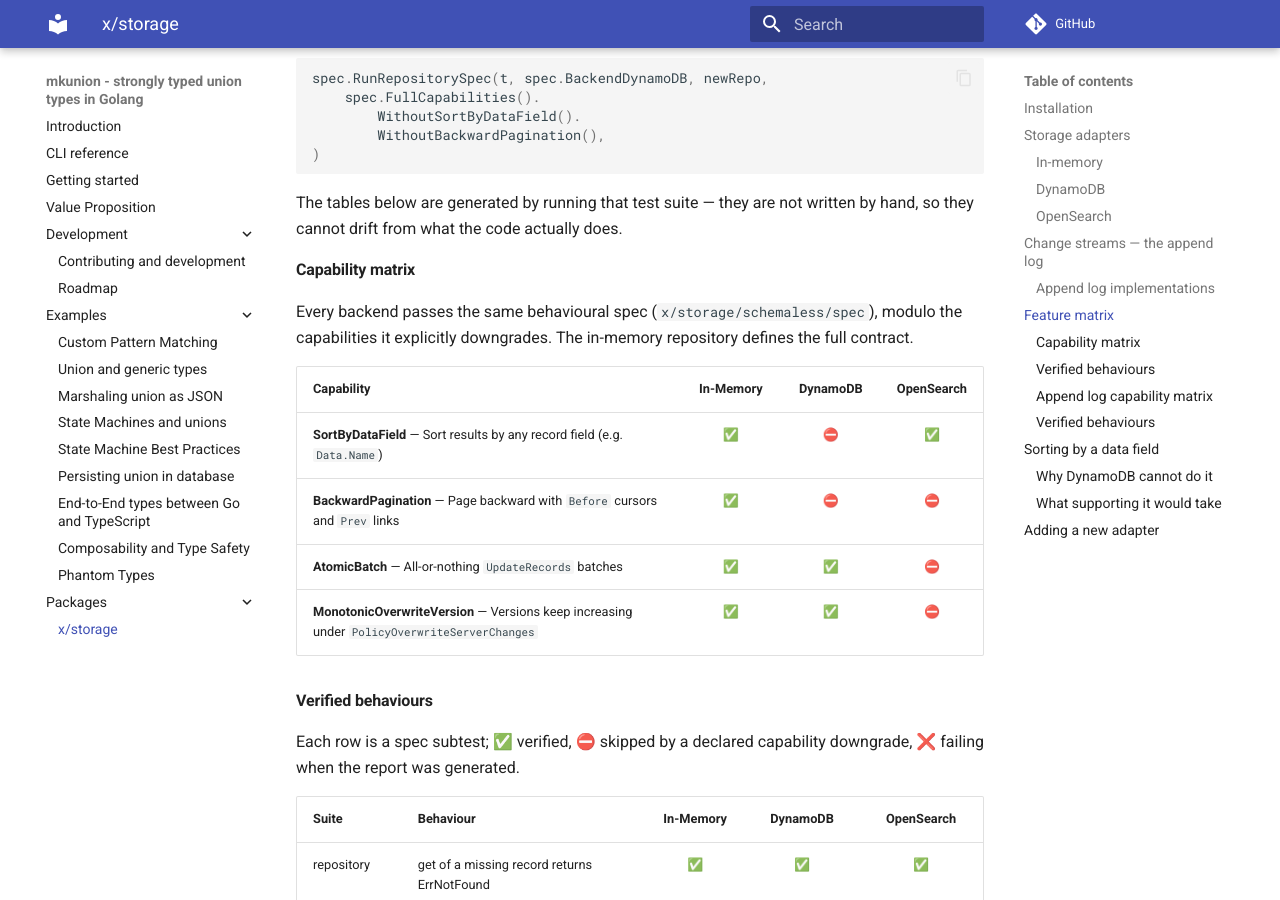
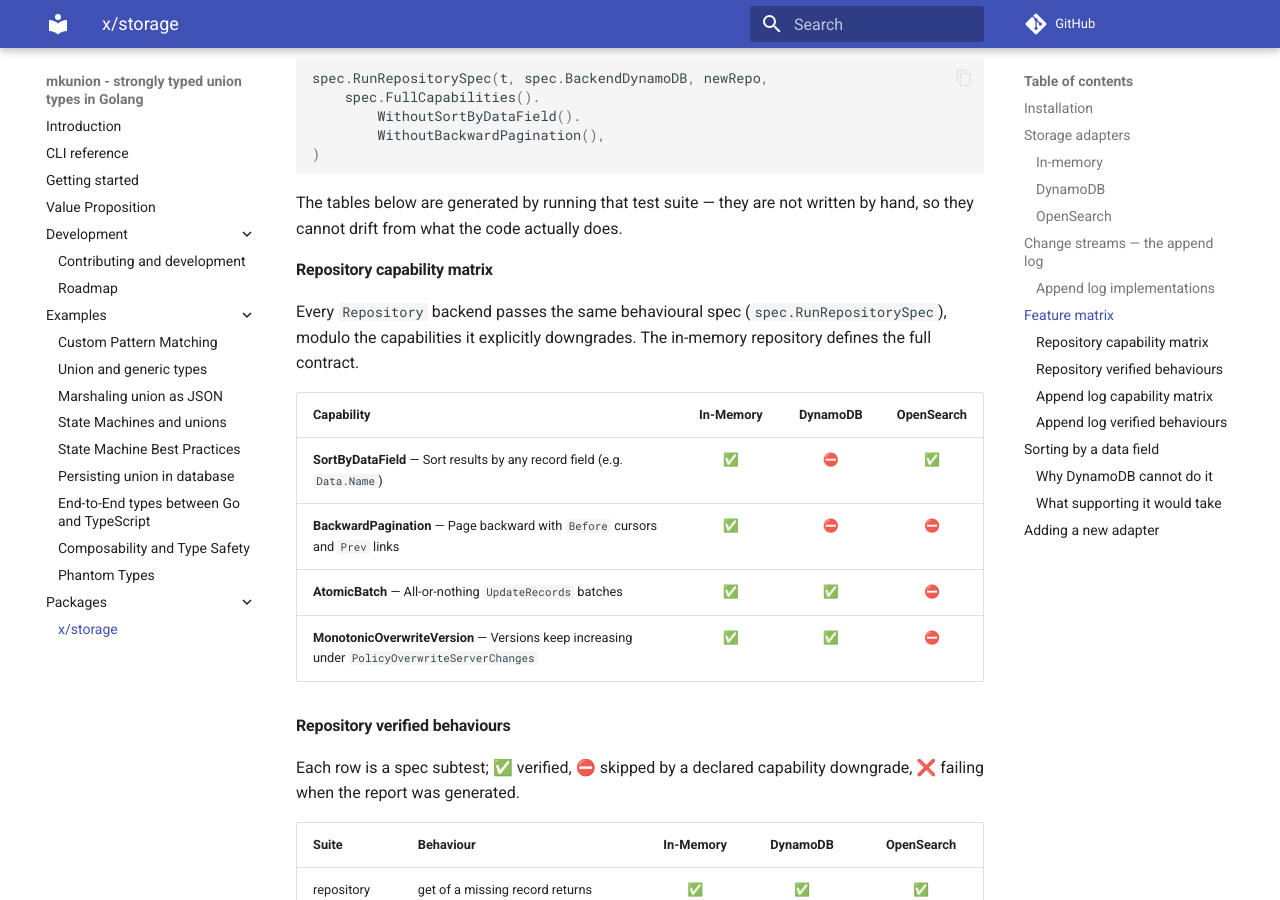
Before and after one commit to widmogrod/mkunion, an MkDocs documentation site: the page built from docs/packages/storage.md, in a window 1280 px wide and 900 px high, scrolled down 2820 px. Built offline with MkDocs 1.6.1 and Material for MkDocs 9.7.7, drawn with Linux system fonts in a browser that asks for light colours; comment, search, counter and statistics services are not loaded; some of the changed text lies outside the part shown.

Commit message:
docs(spec): section headings name their subject
The generated report had two ambiguous "Capability matrix" /
"Verified behaviours" heading pairs. Each section now names what it
covers: "Repository capability matrix" / "Repository verified
behaviours" and "Append log capability matrix" / "Append log
verified behaviours"; the repository prose also names
spec.RunRepositorySpec explicitly.

Co-Authored-By: Claude Fable 5 <noreply@anthropic.com>
Claude-Session: https://claude.ai/code/session_014gyKJeuKEnDg33W5G6B6ts

```diff
--- a/x/storage/README.md
+++ b/x/storage/README.md
@@ -73,11 +73,11 @@ full guide.
 <!-- BEGIN mkunion:storage-capabilities -->
 <!-- Code generated by the x/storage/schemaless/spec test suite. DO NOT EDIT. -->
 
-#### Capability matrix
+#### Repository capability matrix
 
-Every backend passes the same behavioural spec (`x/storage/schemaless/spec`),
-modulo the capabilities it explicitly downgrades. The in-memory repository
-defines the full contract.
+Every `Repository` backend passes the same behavioural spec
+(`spec.RunRepositorySpec`), modulo the capabilities it explicitly
+downgrades. The in-memory repository defines the full contract.
 
 | Capability | In-Memory | DynamoDB | OpenSearch |
 |---|:---:|:---:|:---:|
@@ -86,7 +86,7 @@ defines the full contract.
 | **AtomicBatch** — All-or-nothing `UpdateRecords` batches | ✅ | ✅ | ⛔ |
 | **MonotonicOverwriteVersion** — Versions keep increasing under `PolicyOverwriteServerChanges` | ✅ | ✅ | ⛔ |
 
-#### Verified behaviours
+#### Repository verified behaviours
 
 Each row is a spec subtest; ✅ verified, ⛔ skipped by a declared capability
 downgrade, ❌ failing when the report was generated.
@@ -140,7 +140,7 @@ The in-memory append log defines the full contract.
 | **Replay** — A late subscriber receives every past change | ✅ | ✅ |
 | **MergeAppend** — `Append` merges another log's changes | ✅ | ⛔ |
 
-#### Verified behaviours
+#### Append log verified behaviours
 
 Each row is a spec subtest; ✅ verified, ⛔ skipped by a declared capability
 downgrade, ❌ failing when the report was generated.
--- a/x/storage/schemaless/spec/report/capabilities.md
+++ b/x/storage/schemaless/spec/report/capabilities.md
@@ -1,10 +1,10 @@
 <!-- Code generated by the x/storage/schemaless/spec test suite. DO NOT EDIT. -->
 
-#### Capability matrix
+#### Repository capability matrix
 
-Every backend passes the same behavioural spec (`x/storage/schemaless/spec`),
-modulo the capabilities it explicitly downgrades. The in-memory repository
-defines the full contract.
+Every `Repository` backend passes the same behavioural spec
+(`spec.RunRepositorySpec`), modulo the capabilities it explicitly
+downgrades. The in-memory repository defines the full contract.
 
 | Capability | In-Memory | DynamoDB | OpenSearch |
 |---|:---:|:---:|:---:|
@@ -13,7 +13,7 @@ defines the full contract.
 | **AtomicBatch** — All-or-nothing `UpdateRecords` batches | ✅ | ✅ | ⛔ |
 | **MonotonicOverwriteVersion** — Versions keep increasing under `PolicyOverwriteServerChanges` | ✅ | ✅ | ⛔ |
 
-#### Verified behaviours
+#### Repository verified behaviours
 
 Each row is a spec subtest; ✅ verified, ⛔ skipped by a declared capability
 downgrade, ❌ failing when the report was generated.
@@ -67,7 +67,7 @@ The in-memory append log defines the full contract.
 | **Replay** — A late subscriber receives every past change | ✅ | ✅ |
 | **MergeAppend** — `Append` merges another log's changes | ✅ | ⛔ |
 
-#### Verified behaviours
+#### Append log verified behaviours
 
 Each row is a spec subtest; ✅ verified, ⛔ skipped by a declared capability
 downgrade, ❌ failing when the report was generated.
```
Also changed, not shown: 1 other file.
